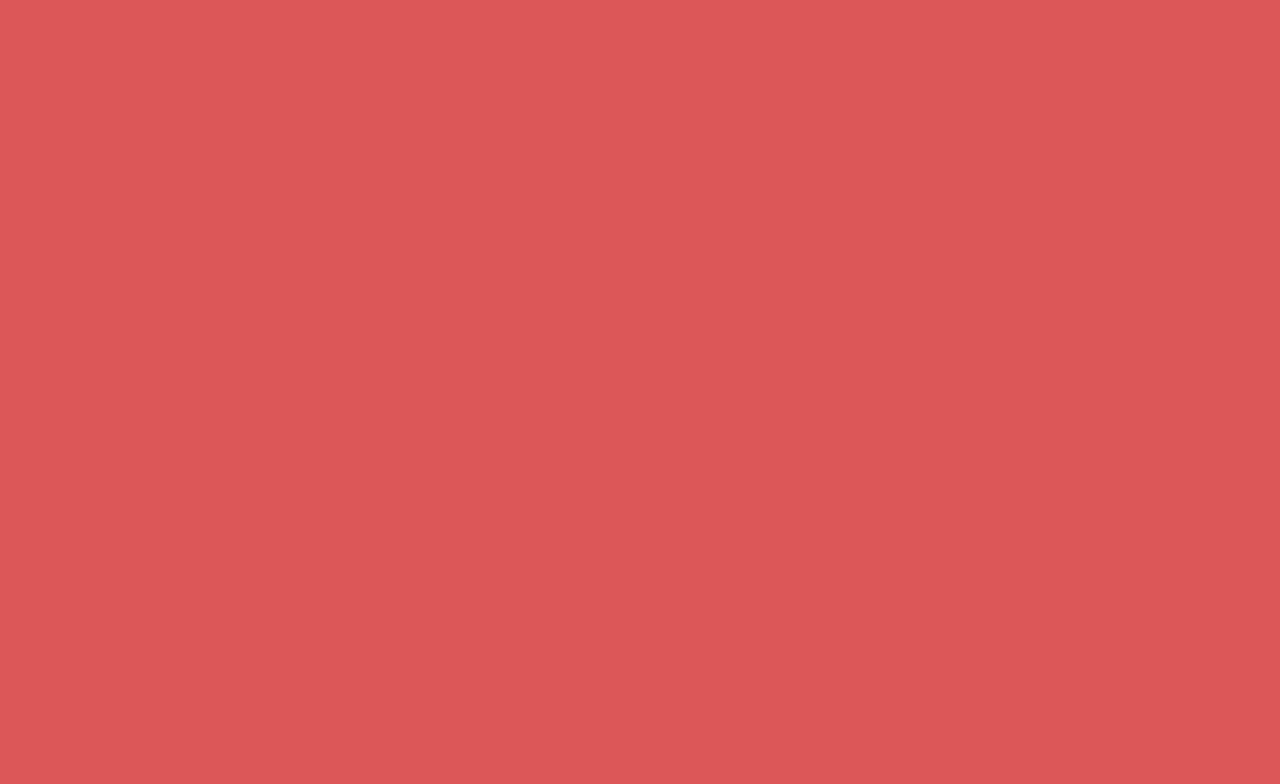
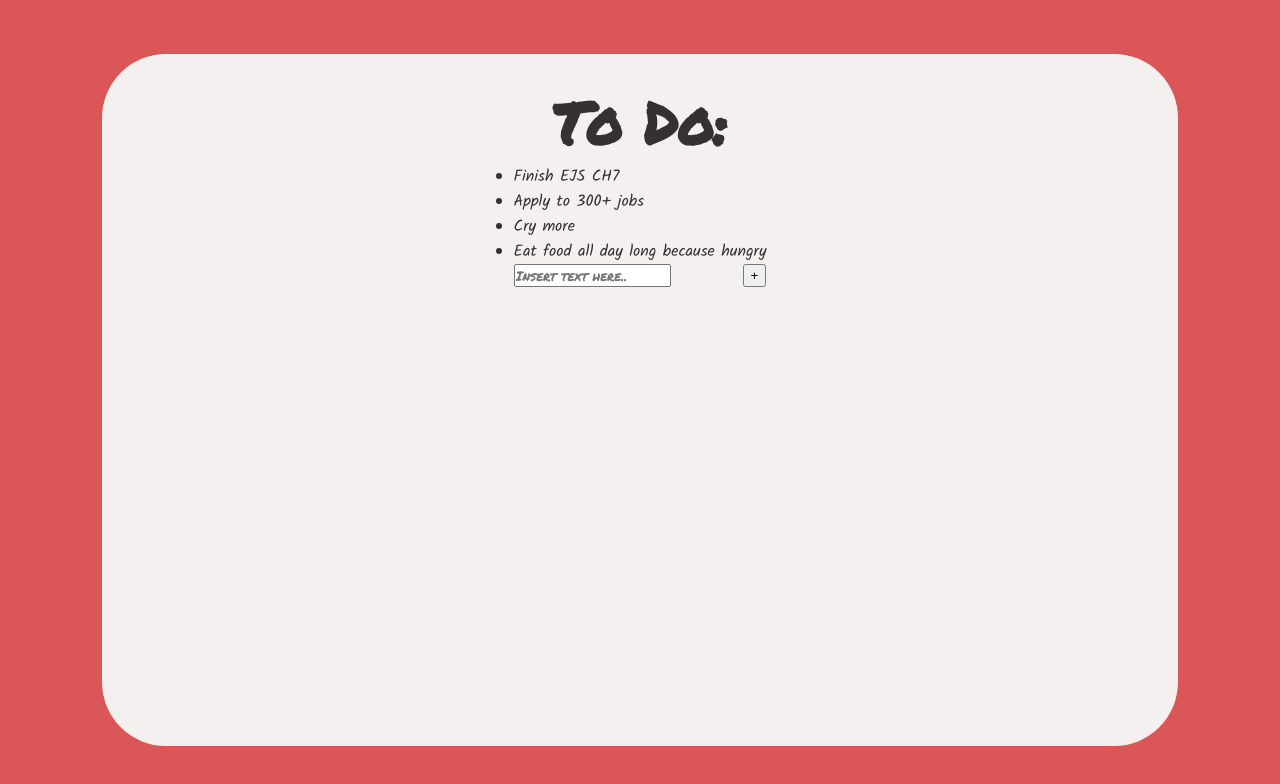
Before and after one commit to iuhmirza/to-do-list, a plain HTML site: page index.html in a window 1280 px wide. Drawn offline with Linux system fonts and the light colour scheme.

Commit message:
Add fonts and input

```diff
--- a/index.html
+++ b/index.html
@@ -8,7 +8,21 @@
     <script src="scripts.js"></script>
     <title>To Do List</title>
 </head>
-<body>
-
+<body class="flex center">
+    <div class="flex column list">
+        <div class="flex column">
+            <h1>To Do:</h1>
+            <ul>
+                <li>Finish EJS CH7</li>
+                <li>Apply to 300+ jobs</li>
+                <li>Cry more</li>
+                <li>Eat food all day long because hungry</li>
+            </ul>
+            <div class="flex between">
+                <input type="text" class="insert" placeholder="Insert text here.."></input>
+                <button>+</button>
+        </div>
+        </div>
+    </div>
 </body>
 </html>
--- a/styles.css
+++ b/styles.css
@@ -1,5 +1,57 @@
+@import url('https://fonts.googleapis.com/css2?family=Kalam&family=Patrick+Hand&family=Permanent+Marker&display=swap');
+
+html, body, h1, ul, li, input {
+    margin: 0;
+    padding: 0;
+    font-family: 'Permanent Marker', cursive;
+}
+
 body{
-    margin: 0;
     height: 100vh;
-    background-color: #db5757;
+    background-color: hsl(0, 65%, 60%);
+    color: hsl(0, 5%, 20%)
+
 }
+
+h1 {
+    font-size: calc(32px + 2vw);
+    text-align: center;
+}
+
+li {
+    font-family: 'Kalam', cursive;
+
+
+}
+
+.flex {
+    display: flex;
+}
+
+.center {
+    justify-content: center;
+    align-items: center;
+}
+
+.column {
+    flex-direction: column;
+}
+
+.between {
+    justify-content: space-between;
+}
+
+.list {
+    border-radius: 8vh;
+    background-color: hsl(0, 20%, 95%);
+    width: 80vw;
+    height: 80vh;
+    padding: 2vw;
+    align-items: center;
+}
+
+.insert {
+    color: hsl(0, 0%, 75%);
+    font-family: 'Permanent Marker', cursive;
+    resize: none;
+}
```
